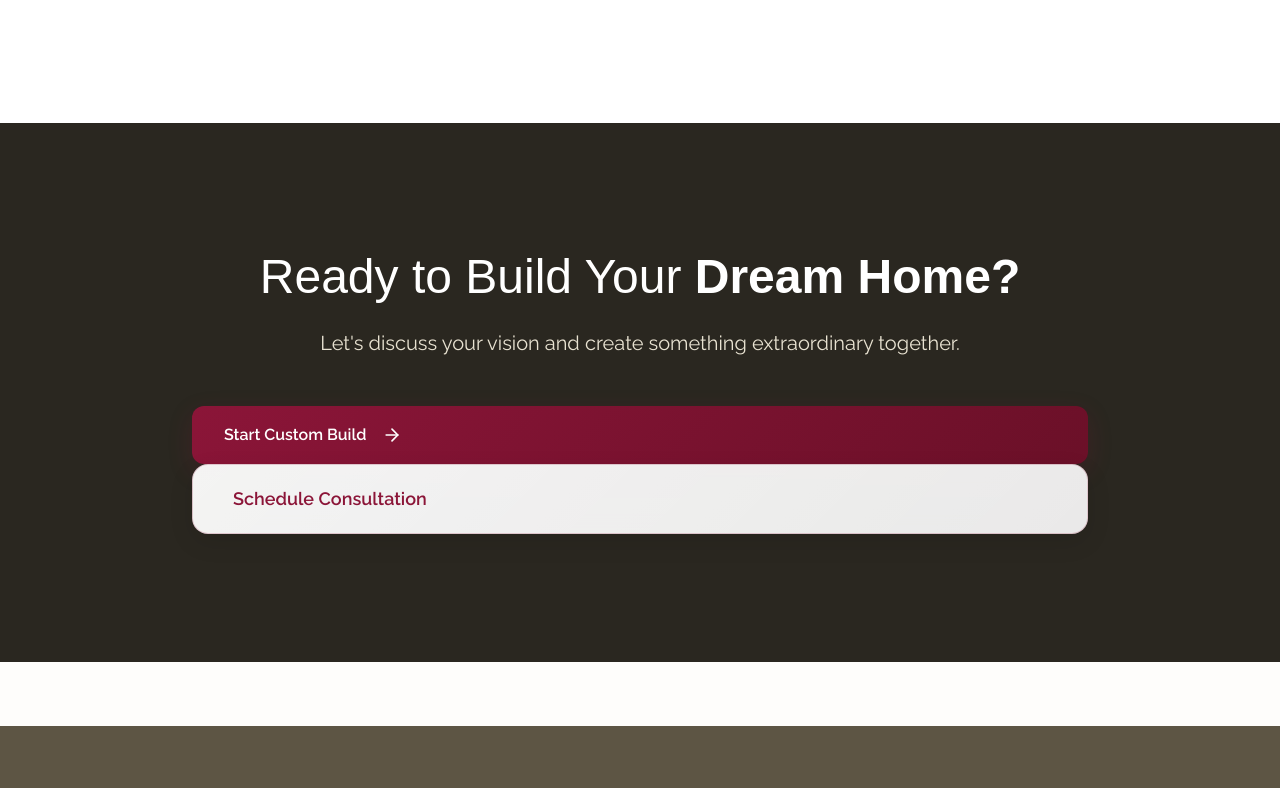
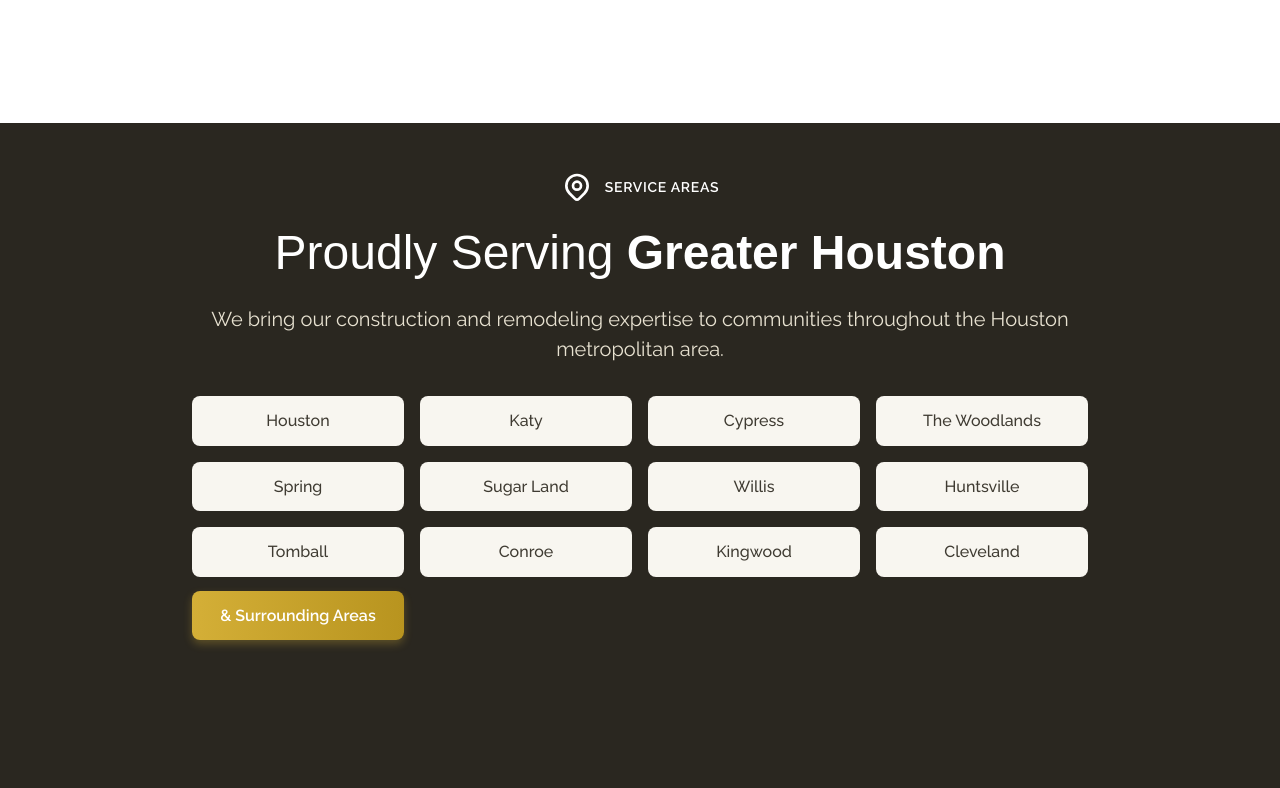
Before and after one commit to CandLInnovations/vanguard-builders-site, a Next.js app: page /about in a window 1280 px wide. Shown: the part 2940-3728 px from the top of the page. Built offline with nearby package versions, Linux system fonts and the light colour scheme; no server answers; a web font is replaced by a local one.

Commit message:
speed and security refinements

```diff
--- a/next.config.ts
+++ b/next.config.ts
@@ -11,12 +11,20 @@ const nextConfig: NextConfig = {
       },
     ],
     formats: ['image/webp', 'image/avif'],
+    deviceSizes: [640, 750, 828, 1080, 1200, 1920, 2048, 3840],
+    imageSizes: [16, 32, 48, 64, 96, 128, 256, 384],
+  },
+  experimental: {
+    optimizeCss: true,
+    optimizePackageImports: ['lucide-react', '@sanity/client', '@sanity/image-url'],
   },
   eslint: {
     // Warning: This allows production builds to successfully complete even if
     // your project has ESLint errors.
     ignoreDuringBuilds: true,
   },
+  poweredByHeader: false,
+  compress: true,
 };
 
 export default nextConfig;
--- a/package.json
+++ b/package.json
@@ -19,7 +19,7 @@
     "@types/nodemailer": "^7.0.1",
     "dotenv": "^17.2.1",
     "lucide-react": "^0.537.0",
-    "next": "15.4.5",
+    "next": "^15.5.4",
     "next-sanity": "^10.0.10",
     "nodemailer": "^7.0.6",
     "react": "19.1.0",
--- a/src/app/about/page.tsx
+++ b/src/app/about/page.tsx
@@ -182,15 +182,54 @@ export default function AboutPage() {
         </div>
       </section>
 
+      {/* Service Areas Section */}
+      <section className="section section-dark" style={{ paddingTop: '3rem' }}>
+        <div className="container">
+          <div className="text-center max-w-4xl mx-auto mb-16">
+            <div className="section-badge justify-center">
+              <svg className="badge-icon" fill="none" stroke="currentColor" viewBox="0 0 24 24">
+                <path strokeLinecap="round" strokeLinejoin="round" strokeWidth={2} d="M17.657 16.657L13.414 20.9a1.998 1.998 0 01-2.827 0l-4.244-4.243a8 8 0 1111.314 0z" />
+                <path strokeLinecap="round" strokeLinejoin="round" strokeWidth={2} d="M15 11a3 3 0 11-6 0 3 3 0 016 0z" />
+              </svg>
+              <span className="badge-text">
+                Service Areas
+              </span>
+            </div>
+            <h2 className="section-title section-title-light">
+              Proudly Serving
+              <span className="title-accent"> Greater Houston</span>
+            </h2>
+            <p className="section-subtitle section-subtitle-light">
+              We bring our construction and remodeling expertise to communities throughout the Houston metropolitan area.
+            </p>
+            <div className="grid grid-cols-2 md-grid-cols-3 lg-grid-cols-4 gap-4 text-lg">
+              <div className="service-area">Houston</div>
+              <div className="service-area">Katy</div>
+              <div className="service-area">Cypress</div>
+              <div className="service-area">The Woodlands</div>
+              <div className="service-area">Spring</div>
+              <div className="service-area">Sugar Land</div>
+              <div className="service-area">Willis</div>
+              <div className="service-area">Huntsville</div>
+              <div className="service-area">Tomball</div>
+              <div className="service-area">Conroe</div>
+              <div className="service-area">Kingwood</div>
+              <div className="service-area">Cleveland</div>
+              <div className="service-area-plus">& Surrounding Areas</div>
+            </div>
+          </div>
+        </div>
+      </section>
+
       {/* CTA Section */}
-      <section className="section section-dark">
+      <section className="section section-white">
         <div className="container">
           <div className="text-center max-w-4xl mx-auto">
-            <h2 className="section-title section-title-light">
+            <h2 className="section-title">
               Ready to Build Your
               <span className="title-accent"> Dream Home?</span>
             </h2>
-            <p className="section-subtitle section-subtitle-light mb-12">
+            <p className="section-subtitle mb-12">
               Let's discuss your vision and create something extraordinary together.
             </p>
             <div className="flex flex-col sm:flex-row gap-6 justify-center">
--- /dev/null
+++ b/src/app/api/sitemap/route.ts
@@ -0,0 +1,46 @@
+import { MetadataRoute } from 'next'
+
+export async function GET(): Promise<Response> {
+  const baseUrl = process.env.NEXT_PUBLIC_SITE_URL || 'https://vanguardbuilders.vercel.app'
+
+  const staticPages = [
+    '',
+    '/about',
+    '/custom-homes',
+    '/renovations',
+    '/additions',
+    '/kitchens',
+    '/bathrooms',
+    '/portfolio',
+    '/inventory',
+    '/blog',
+    '/blog/luxury-home-trends-2024',
+    '/blog/custom-home-building-process',
+    '/consultation',
+    '/custom-build-wizard',
+    '/remodeling-wizard',
+    '/contact',
+    '/faq',
+    '/warranty',
+    '/legacy-of-giving',
+    '/terms',
+    '/privacy'
+  ]
+
+  const sitemap = `<?xml version="1.0" encoding="UTF-8"?>
+<urlset xmlns="http://www.sitemaps.org/schemas/sitemap/0.9">
+${staticPages.map(page => `  <url>
+    <loc>${baseUrl}${page}</loc>
+    <lastmod>${new Date().toISOString()}</lastmod>
+    <changefreq>${page === '' ? 'weekly' : page.startsWith('/blog') ? 'monthly' : 'monthly'}</changefreq>
+    <priority>${page === '' ? '1.0' : page.startsWith('/blog') ? '0.7' : '0.8'}</priority>
+  </url>`).join('\n')}
+</urlset>`
+
+  return new Response(sitemap, {
+    headers: {
+      'Content-Type': 'application/xml',
+      'Cache-Control': 'public, max-age=3600, s-maxage=86400',
+    },
+  })
+}
--- a/src/app/legacy-of-giving/page.tsx
+++ b/src/app/legacy-of-giving/page.tsx
@@ -65,9 +65,9 @@ export default function LegacyOfGivingPage() {
                 homelessness to independence.
               </p>
               <div className="bg-accent-gold/10 rounded-lg p-6">
-                <h4 className="text-accent-gold font-display font-semibold text-2xl mb-4">
+                <h3 className="text-accent-gold font-display font-semibold text-2xl mb-6">
                   Our Promise
-                </h4>
+                </h3>
                 <p className="text-slate-700 leading-relaxed">
                   A portion of profits from every Vanguard Builders home directly supports
                   Family Promise of Montgomery County's mission to help homeless families
--- a/src/app/renovations/page.tsx
+++ b/src/app/renovations/page.tsx
@@ -102,10 +102,12 @@ export default function RenovationsPage() {
               <div className="service-area">The Woodlands</div>
               <div className="service-area">Spring</div>
               <div className="service-area">Sugar Land</div>
-              <div className="service-area">Richmond</div>
-              <div className="service-area">Fulshear</div>
+              <div className="service-area">Willis</div>
+              <div className="service-area">Huntsville</div>
               <div className="service-area">Tomball</div>
               <div className="service-area">Conroe</div>
+              <div className="service-area">Kingwood</div>
+              <div className="service-area">Cleveland</div>
               <div className="service-area-plus">& Surrounding Areas</div>
             </div>
           </div>
--- /dev/null
+++ b/src/app/robots.txt/route.ts
@@ -0,0 +1,14 @@
+import { MetadataRoute } from 'next'
+
+export function GET(): Response {
+  const robots = `User-agent: *
+Allow: /
+
+Sitemap: ${process.env.NEXT_PUBLIC_SITE_URL || 'https://vanguardbuilders.vercel.app'}/sitemap.xml`
+
+  return new Response(robots, {
+    headers: {
+      'Content-Type': 'text/plain',
+    },
+  })
+}
```
Also changed, not shown: vercel.json (added), 1 other file (tests, documents, lock files or other folders).
